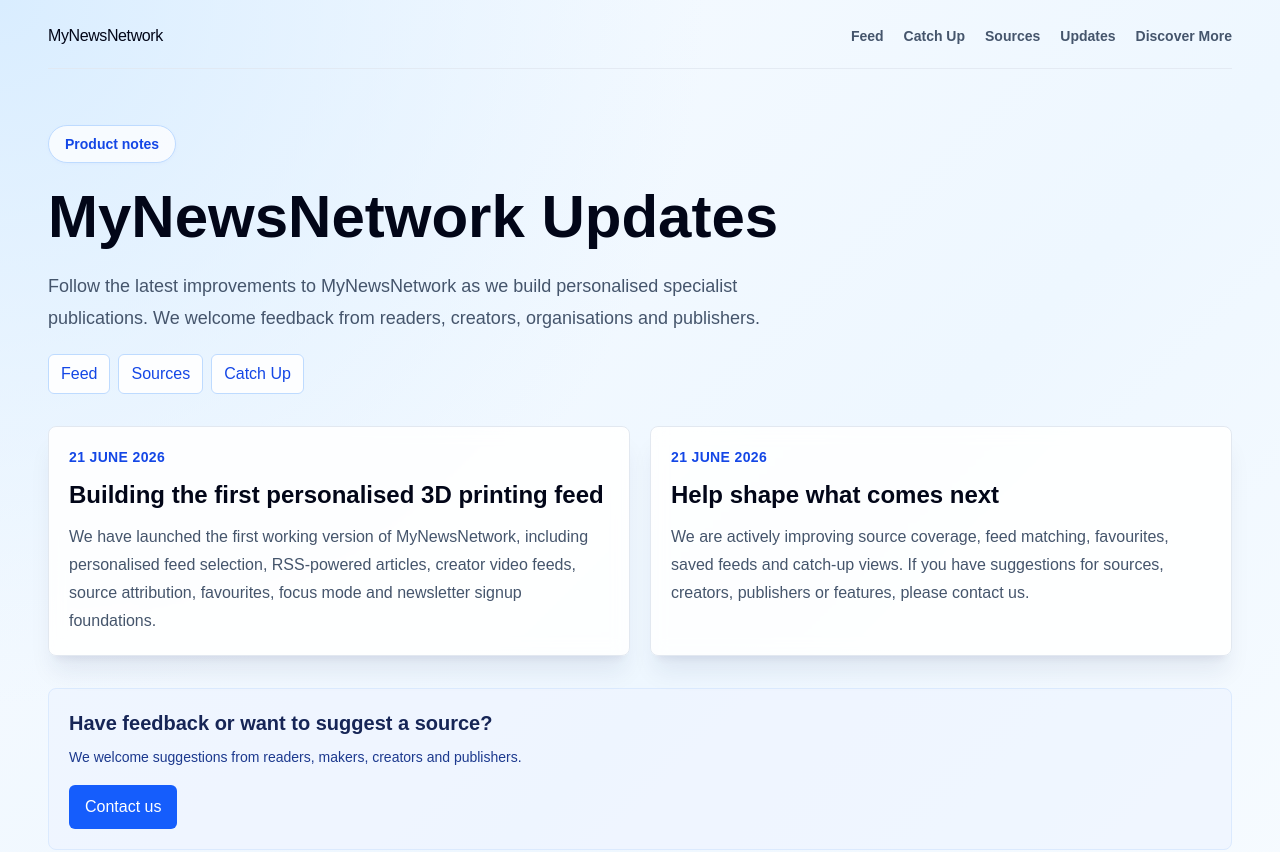
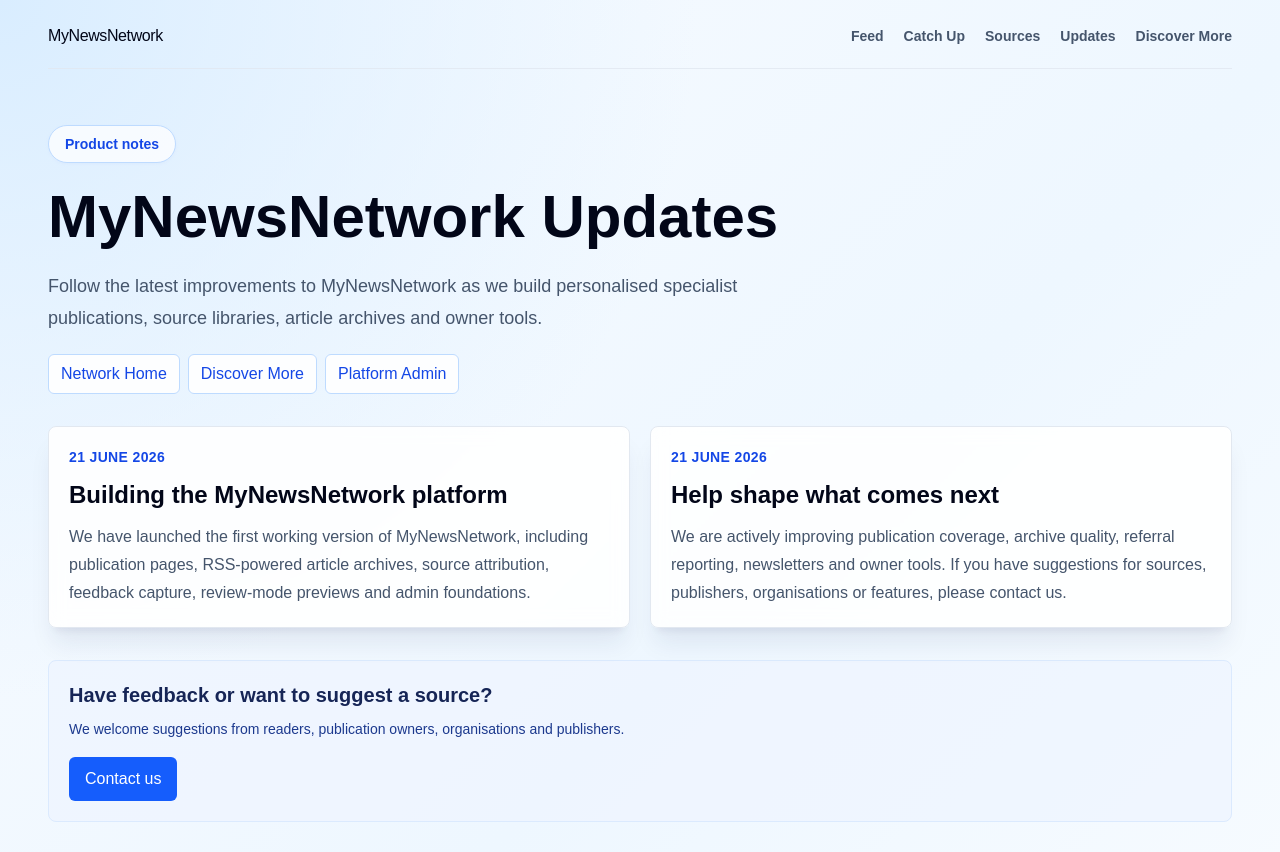
Before and after one commit to EchoiiProject/My3DPrintNews, a Next.js app: page /updates in a window 1280 px wide. Shown: the top 852 px of the page. Built offline with nearby package versions, Linux system fonts and the light colour scheme.

Commit message:
Polish 1a

```diff
--- a/app/updates/updates-page-template.tsx
+++ b/app/updates/updates-page-template.tsx
@@ -49,9 +49,9 @@
             <div className="mt-5">
               <ActionLinks
                 links={[
-                  { href: "/feed", label: "Feed" },
-                  { href: "/sources", label: "Sources" },
-                  { href: "/catch-up", label: "Catch Up" },
+                  { href: "/", label: "Network Home" },
+                  { href: "/discover-more", label: "Discover More" },
+                  { href: "/admin", label: "Platform Admin" },
                 ]}
               />
             </div>
--- a/config/my3dprintnews/updates.ts
+++ b/config/my3dprintnews/updates.ts
@@ -8,15 +8,15 @@
 // provide their own updates stream while reusing the /updates page structure.
 export const updatePosts: UpdatePost[] = [
   {
-    title: "Building the first personalised 3D printing feed",
+    title: "Building the MyNewsNetwork platform",
     date: "21 June 2026",
     content:
-      "We have launched the first working version of MyNewsNetwork, including personalised feed selection, RSS-powered articles, creator video feeds, source attribution, favourites, focus mode and newsletter signup foundations.",
+      "We have launched the first working version of MyNewsNetwork, including publication pages, RSS-powered article archives, source attribution, feedback capture, review-mode previews and admin foundations.",
   },
   {
     title: "Help shape what comes next",
     date: "21 June 2026",
     content:
-      "We are actively improving source coverage, feed matching, favourites, saved feeds and catch-up views. If you have suggestions for sources, creators, publishers or features, please contact us.",
+      "We are actively improving publication coverage, archive quality, referral reporting, newsletters and owner tools. If you have suggestions for sources, publishers, organisations or features, please contact us.",
   },
 ];
--- a/config/site.ts
+++ b/config/site.ts
@@ -9,10 +9,10 @@
     badge: "Product notes",
     title: "MyNewsNetwork Updates",
     intro:
-      "Follow the latest improvements to MyNewsNetwork as we build personalised specialist publications. We welcome feedback from readers, creators, organisations and publishers.",
+      "Follow the latest improvements to MyNewsNetwork as we build personalised specialist publications, source libraries, article archives and owner tools.",
     feedbackCta: {
       heading: "Have feedback or want to suggest a source?",
-      text: "We welcome suggestions from readers, makers, creators and publishers.",
+      text: "We welcome suggestions from readers, publication owners, organisations and publishers.",
       buttonLabel: "Contact us",
       href: "/contact",
     },
```
